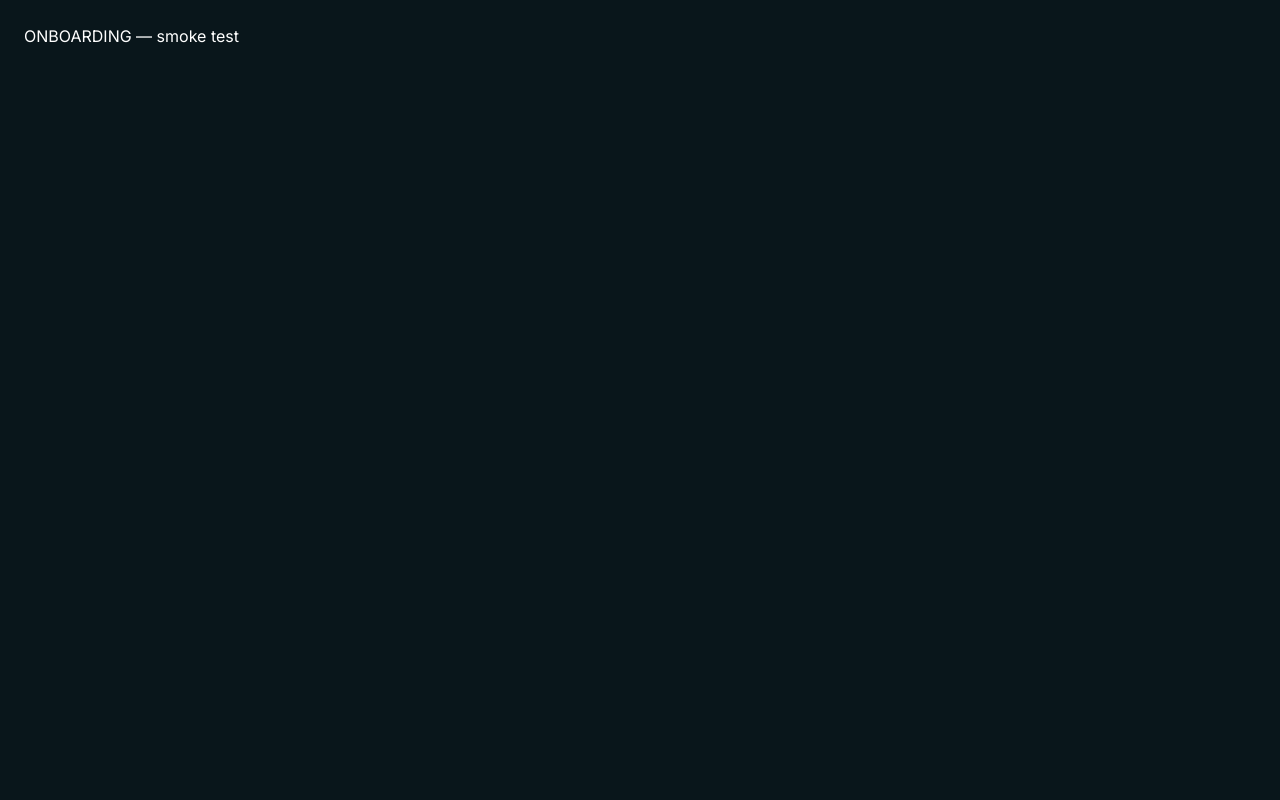
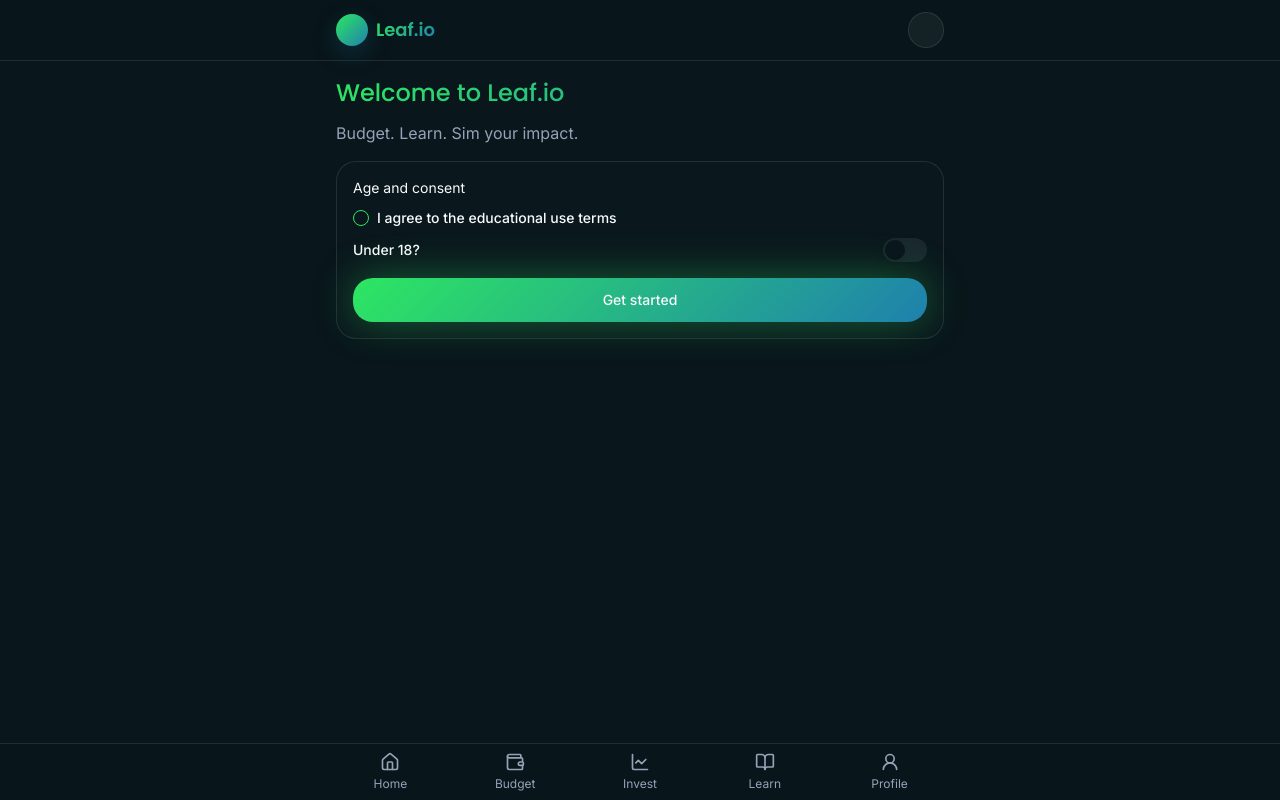
Before and after one commit to zhangyaxin742/leaf-impact-playground, a React (Vite) app: page /onboarding in a window 1280 px wide. Built offline with nearby package versions, Linux system fonts and the light colour scheme.

Commit message:
uncommented onboarding content

```diff
--- a/src/pages/Onboarding.tsx
+++ b/src/pages/Onboarding.tsx
@@ -39,9 +39,6 @@ console.log("Onboarding render");
   };
 
   return (
-        <div style={{ minHeight: "100vh", padding: 24, color: "#fff", background: "transparent" }}>
-      <h1>ONBOARDING — smoke test</h1>
-      {/*
     <AppLayout>
       <h1 className="font-display text-2xl mb-3 text-gradient-primary">Welcome to Leaf.io</h1>
       <p className="text-muted-foreground mb-4">Budget. Learn. Sim your impact.</p>
@@ -153,9 +150,6 @@ console.log("Onboarding render");
       )}
     </AppLayout>
   );
-}; */}
-</div>
-  );
 }
 
 export default Onboarding;
```
